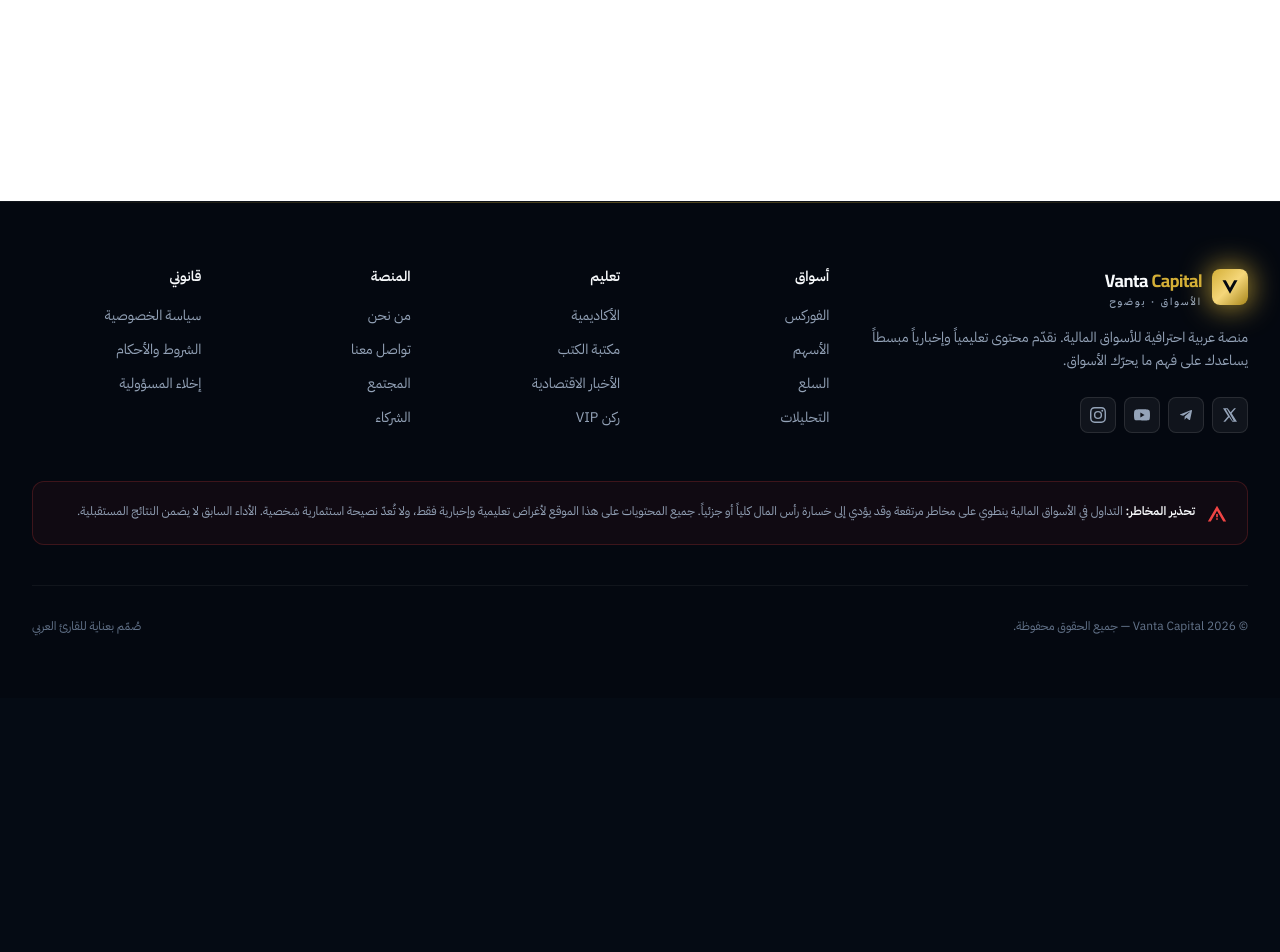
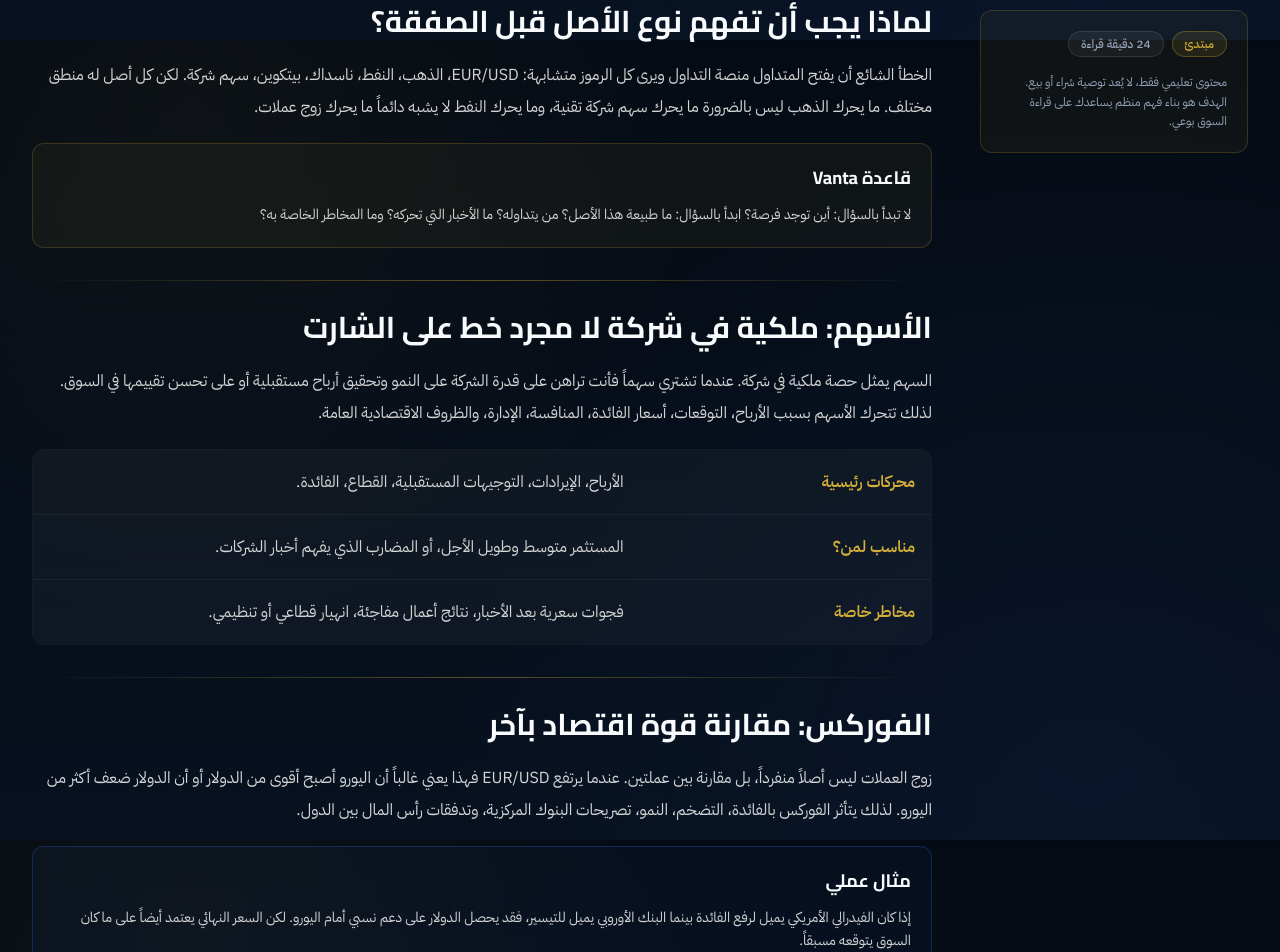
Before and after one commit to yassinlgarch-eng/Vanta-capital-, a Next.js app: page /academy/asset-classes in a window 1280 px wide. Before the commit this address had no page. Shown: the part 760-1712 px from the top of the page. Before the commit the page ends 1458 px from the top, so only its background shows below. Built offline with nearby package versions, Linux system fonts and the light colour scheme.

Commit message:
Add academy lesson on asset classes

```diff
--- /dev/null
+++ b/src/app/academy/asset-classes/page.tsx
@@ -0,0 +1,154 @@
+import AcademyLessonTemplate, {
+  LessonCallout,
+  LessonTable,
+} from "@/components/AcademyLessonTemplate";
+
+export const metadata = {
+  title: "أنواع الأصول المالية - أكاديمية Vanta Capital",
+  description:
+    "درس تفصيلي يشرح الأسهم، الفوركس، السلع، السندات، المؤشرات، الكريبتو والمشتقات بطريقة عملية للمبتدئين.",
+};
+
+export default function LessonPage() {
+  return (
+    <AcademyLessonTemplate
+      eyebrow="الدرس 04 · أساسيات السوق"
+      title="أنواع الأصول المالية"
+      description="قبل أن تختار سوقاً للتداول، يجب أن تعرف طبيعة كل أصل: ما الذي يحركه، ما مخاطره، ومتى يكون مناسباً للمبتدئ."
+      level="مبتدئ"
+      duration="24 دقيقة قراءة"
+      objectives={[
+        "التفريق بين الأسهم، الفوركس، السلع، السندات، المؤشرات والكريبتو",
+        "معرفة المحركات الأساسية لكل فئة من الأصول",
+        "فهم لماذا لا تصلح نفس الاستراتيجية لكل الأسواق",
+        "اختيار السوق المناسب حسب رأس المال والخبرة والوقت المتاح",
+      ]}
+      sections={[
+        {
+          id: "big-map",
+          label: "الخريطة العامة",
+          title: "لماذا يجب أن تفهم نوع الأصل قبل الصفقة؟",
+          children: (
+            <>
+              <p>
+                الخطأ الشائع أن يفتح المتداول منصة التداول ويرى كل الرموز متشابهة:
+                EUR/USD، الذهب، النفط، ناسداك، بيتكوين، سهم شركة. لكن كل أصل له
+                منطق مختلف. ما يحرك الذهب ليس بالضرورة ما يحرك سهم شركة تقنية،
+                وما يحرك النفط لا يشبه دائماً ما يحرك زوج عملات.
+              </p>
+              <LessonCallout title="قاعدة Vanta">
+                <p>
+                  لا تبدأ بالسؤال: أين توجد فرصة؟ ابدأ بالسؤال: ما طبيعة هذا
+                  الأصل؟ من يتداوله؟ ما الأخبار التي تحركه؟ وما المخاطر الخاصة به؟
+                </p>
+              </LessonCallout>
+            </>
+          ),
+        },
+        {
+          id: "stocks",
+          label: "الأسهم",
+          title: "الأسهم: ملكية في شركة لا مجرد خط على الشارت",
+          children: (
+            <>
+              <p>
+                السهم يمثل حصة ملكية في شركة. عندما تشتري سهماً فأنت تراهن على
+                قدرة الشركة على النمو وتحقيق أرباح مستقبلية أو على تحسن تقييمها
+                في السوق. لذلك تتحرك الأسهم بسبب الأرباح، التوقعات، أسعار
+                الفائدة، المنافسة، الإدارة، والظروف الاقتصادية العامة.
+              </p>
+              <LessonTable
+                rows={[
+                  { label: "محركات رئيسية", value: "الأرباح، الإيرادات، التوجيهات المستقبلية، القطاع، الفائدة." },
+                  { label: "مناسب لمن؟", value: "المستثمر متوسط وطويل الأجل، أو المضارب الذي يفهم أخبار الشركات." },
+                  { label: "مخاطر خاصة", value: "فجوات سعرية بعد الأخبار، نتائج أعمال مفاجئة، انهيار قطاعي أو تنظيمي." },
+                ]}
+              />
+            </>
+          ),
+        },
+        {
+          id: "forex",
+          label: "الفوركس",
+          title: "الفوركس: مقارنة قوة اقتصاد بآخر",
+          children: (
+            <>
+              <p>
+                زوج العملات ليس أصلاً منفرداً، بل مقارنة بين عملتين. عندما يرتفع
+                EUR/USD فهذا يعني غالباً أن اليورو أصبح أقوى من الدولار أو أن
+                الدولار ضعف أكثر من اليورو. لذلك يتأثر الفوركس بالفائدة، التضخم،
+                النمو، تصريحات البنوك المركزية، وتدفقات رأس المال بين الدول.
+              </p>
+              <LessonCallout title="مثال عملي" tone="blue">
+                <p>
+                  إذا كان الفيدرالي الأمريكي يميل لرفع الفائدة بينما البنك
+                  الأوروبي يميل للتيسير، فقد يحصل الدولار على دعم نسبي أمام
+                  اليورو. لكن السعر النهائي يعتمد أيضاً على ما كان السوق يتوقعه
+                  مسبقاً.
+                </p>
+              </LessonCallout>
+            </>
+          ),
+        },
+        {
+          id: "commodities",
+          label: "السلع",
+          title: "السلع: أصول حقيقية تتحرك بين العرض والطلب والجيوسياسة",
+          children: (
+            <>
+              <p>
+                الذهب، النفط، الغاز، القمح والنحاس ليست مجرد رموز. إنها سلع لها
+                إنتاج، مخزون، طلب صناعي أو استثماري، ومخاطر جيوسياسية. النفط
+                يتأثر بإنتاج أوبك، المخزونات، الطلب العالمي، والحروب. الذهب
+                يتأثر بالفائدة الحقيقية، الدولار، الخوف، وتوقعات التضخم.
+              </p>
+              <LessonTable
+                rows={[
+                  { label: "الذهب", value: "يتفاعل مع الفائدة الحقيقية، الدولار، المخاوف، وتوقعات السيولة." },
+                  { label: "النفط", value: "يتفاعل مع العرض والطلب، أوبك، المخزونات، النقل، والجيوسياسة." },
+                  { label: "النحاس", value: "غالباً يُقرأ كمؤشر على النشاط الصناعي والطلب من الصين." },
+                ]}
+              />
+            </>
+          ),
+        },
+        {
+          id: "bonds-indices-crypto",
+          label: "السندات والمؤشرات والكريبتو",
+          title: "أصول أخرى يجب فهمها بوضوح",
+          children: (
+            <>
+              <p>
+                السندات تمثل ديناً على حكومة أو شركة، والمؤشرات تمثل سلة من
+                الأسهم، والكريبتو أصل عالي المخاطر يتأثر بالسيولة والتنظيم
+                والمضاربة والتبني التقني. كل فئة تحتاج طريقة قراءة مختلفة.
+              </p>
+              <LessonTable
+                rows={[
+                  { label: "السندات", value: "حساسة جداً للفائدة والتضخم ومخاطر الائتمان." },
+                  { label: "المؤشرات", value: "تلخص أداء مجموعة أسهم مثل S&P 500 أو Nasdaq، وتتأثر بالسيولة وأرباح الشركات الكبرى." },
+                  { label: "الكريبتو", value: "مرتفع التذبذب، يتأثر بالسيولة، التنظيم، الثقة، ودورات المضاربة." },
+                ]}
+              />
+              <LessonCallout title="تحذير للمبتدئ" tone="red">
+                <p>
+                  لا تنتقل بين الذهب والناسداك وبيتكوين والفوركس بنفس الخطة ونفس
+                  حجم المخاطرة. اختلاف الأصل يعني اختلاف التذبذب، الأخبار،
+                  السيولة، وتكلفة الخطأ.
+                </p>
+              </LessonCallout>
+            </>
+          ),
+        },
+      ]}
+      keyTakeaways={[
+        "كل أصل مالي له منطق حركة مختلف، ولا توجد استراتيجية واحدة تصلح للجميع.",
+        "الأسهم مرتبطة بالشركات والأرباح، والفوركس بمقارنة العملات والسياسات النقدية.",
+        "السلع تحتاج قراءة العرض والطلب والجيوسياسة، خصوصاً النفط والذهب.",
+        "المؤشرات والكريبتو والسندات تحتاج فهماً خاصاً للمخاطر والسيولة والتذبذب.",
+      ]}
+      previousLesson={{ href: "/academy/market-participants", label: "من يحرك السوق؟" }}
+      nextLesson={{ href: "/academy/order-types", label: "أنواع أوامر التداول" }}
+    />
+  );
+}
```
